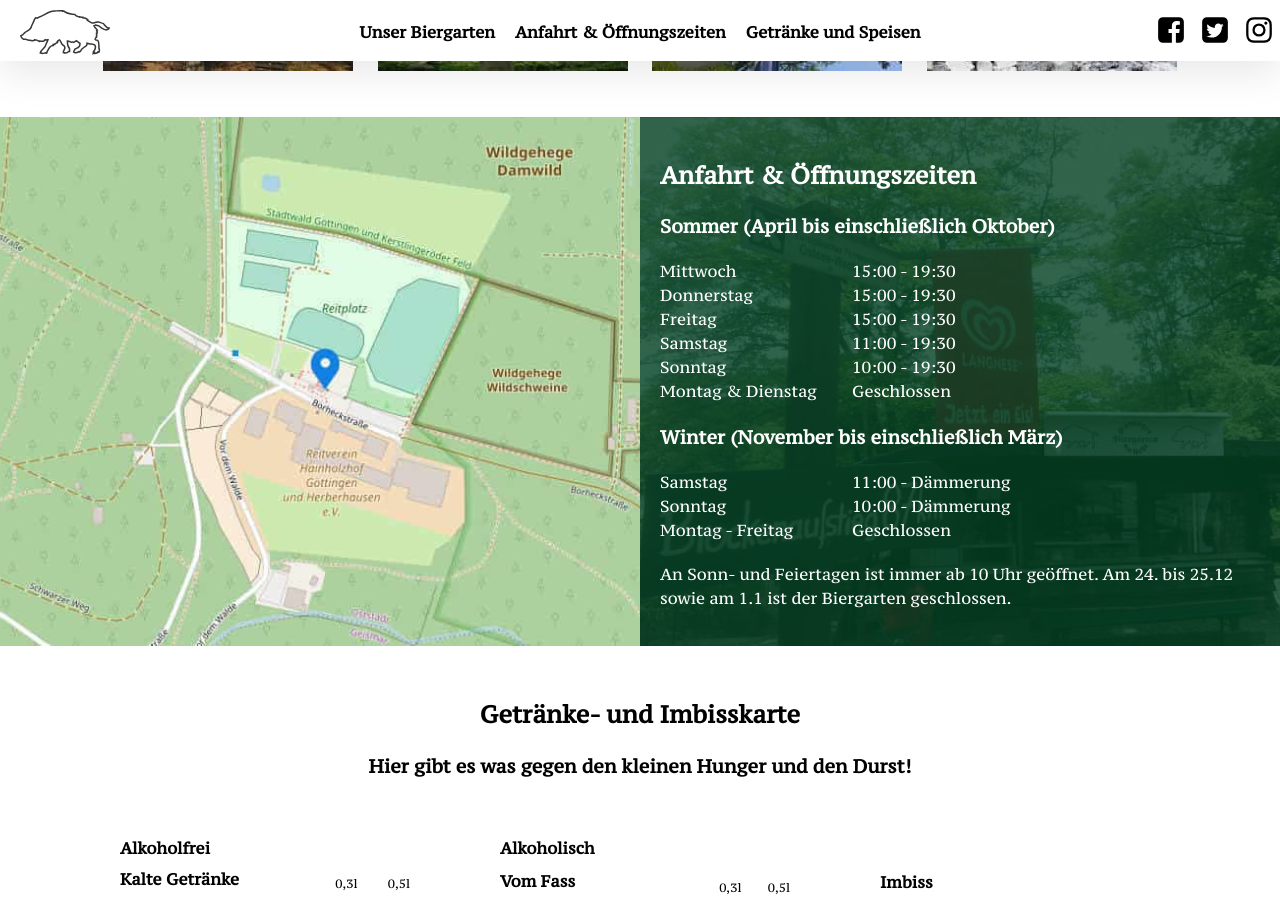
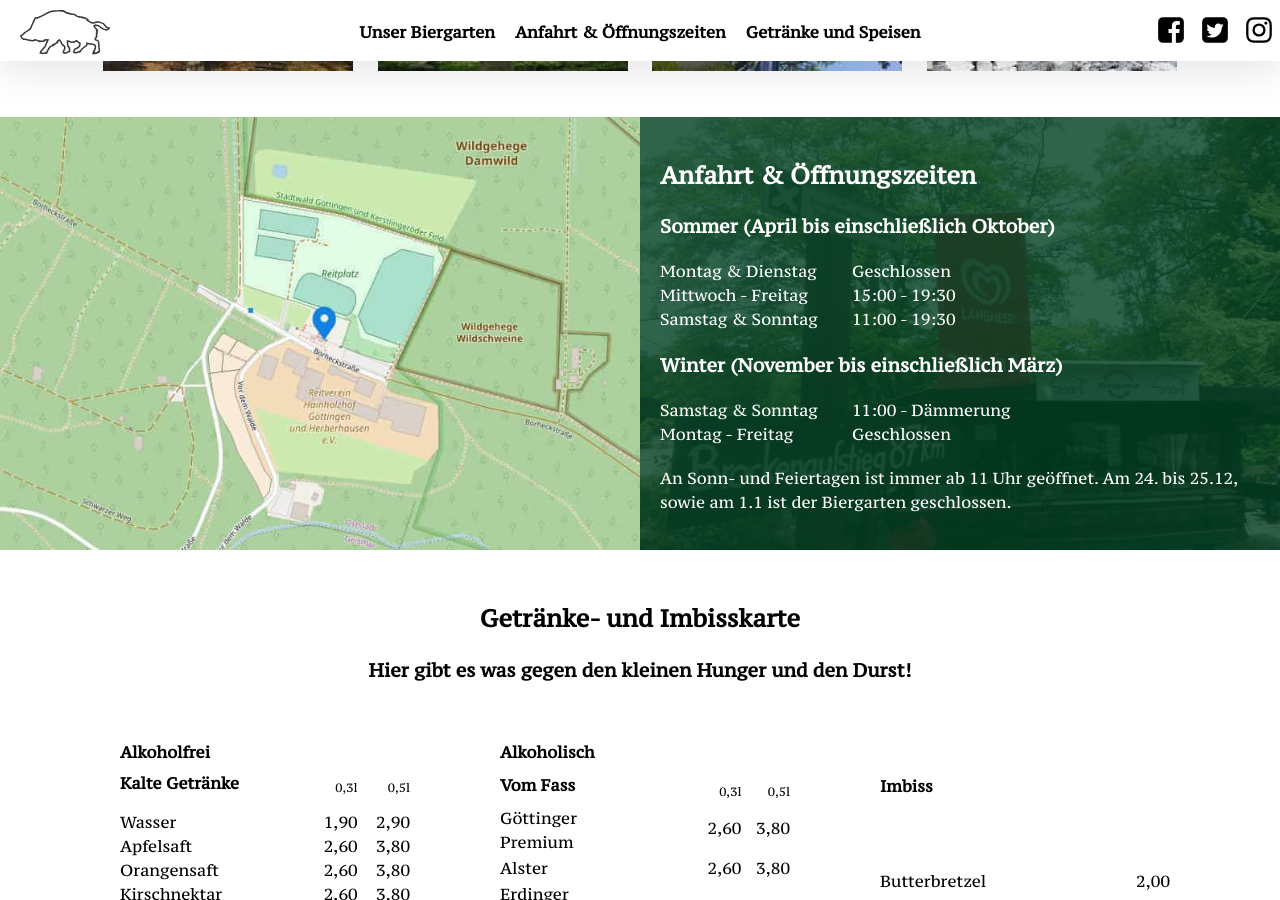
Before and after one commit to versable/kehr-website, a Jekyll site: the page built from index.html, in a window 1280 px wide and 900 px high, scrolled down 1004 px. Built offline with Jekyll 4.4.1, drawn with Linux system fonts in a browser that asks for light colours.

Commit message:
Update opening hours

```diff
--- a/index.html
+++ b/index.html
@@ -36,31 +36,23 @@ layout: default
         <h2 id="anfahrt-oeffnungszeiten">Anfahrt & Öffnungszeiten</h2>
         <h3>Sommer (April bis einschließlich Oktober)</h3>
         <dl>
-            <dt>Mittwoch</dt>
-            <dd>15:00 - 19:30</dd>
-            <dt>Donnerstag</dt>
-            <dd>15:00 - 19:30</dd>
-            <dt>Freitag</dt>
-            <dd>15:00 - 19:30</dd>
-            <dt>Samstag</dt>
-            <dd>11:00 - 19:30</dd>
-            <dt>Sonntag</dt>
-            <dd>10:00 - 19:30</dd>
             <dt>Montag & Dienstag</dt>
             <dd>Geschlossen</dd>
+            <dt>Mittwoch - Freitag</dt>
+            <dd>15:00 - 19:30</dd>
+            <dt>Samstag & Sonntag</dt>
+            <dd>11:00 - 19:30</dd>
         </dl>
         <h3>Winter (November bis einschließlich März)</h3>
         <dl>
-            <dt>Samstag</dt>
+            <dt>Samstag & Sonntag</dt>
             <dd>11:00 - Dämmerung</dd>
-            <dt>Sonntag</dt>
-            <dd>10:00 - Dämmerung</dd>
             <dt>Montag - Freitag</dt>
             <dd>Geschlossen</dd>
         </dl>
         <p>
-            An Sonn- und Feiertagen ist immer ab 10 Uhr geöffnet. Am 24. bis
-            25.12 sowie am 1.1 ist der Biergarten geschlossen.
+            An Sonn- und Feiertagen ist immer ab 11 Uhr geöffnet. Am 24. bis
+            25.12, sowie am 1.1 ist der Biergarten geschlossen.
         </p>
     </div>
 </section>
```
